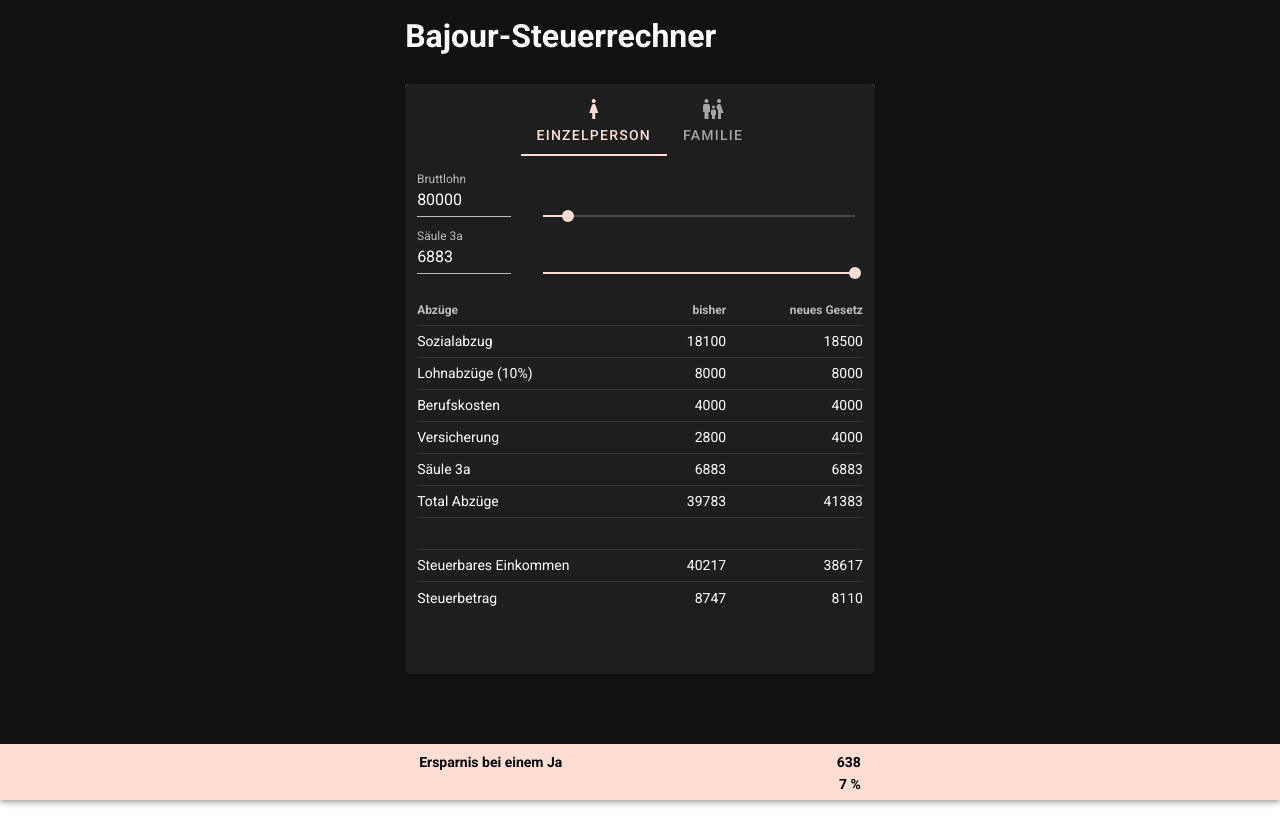
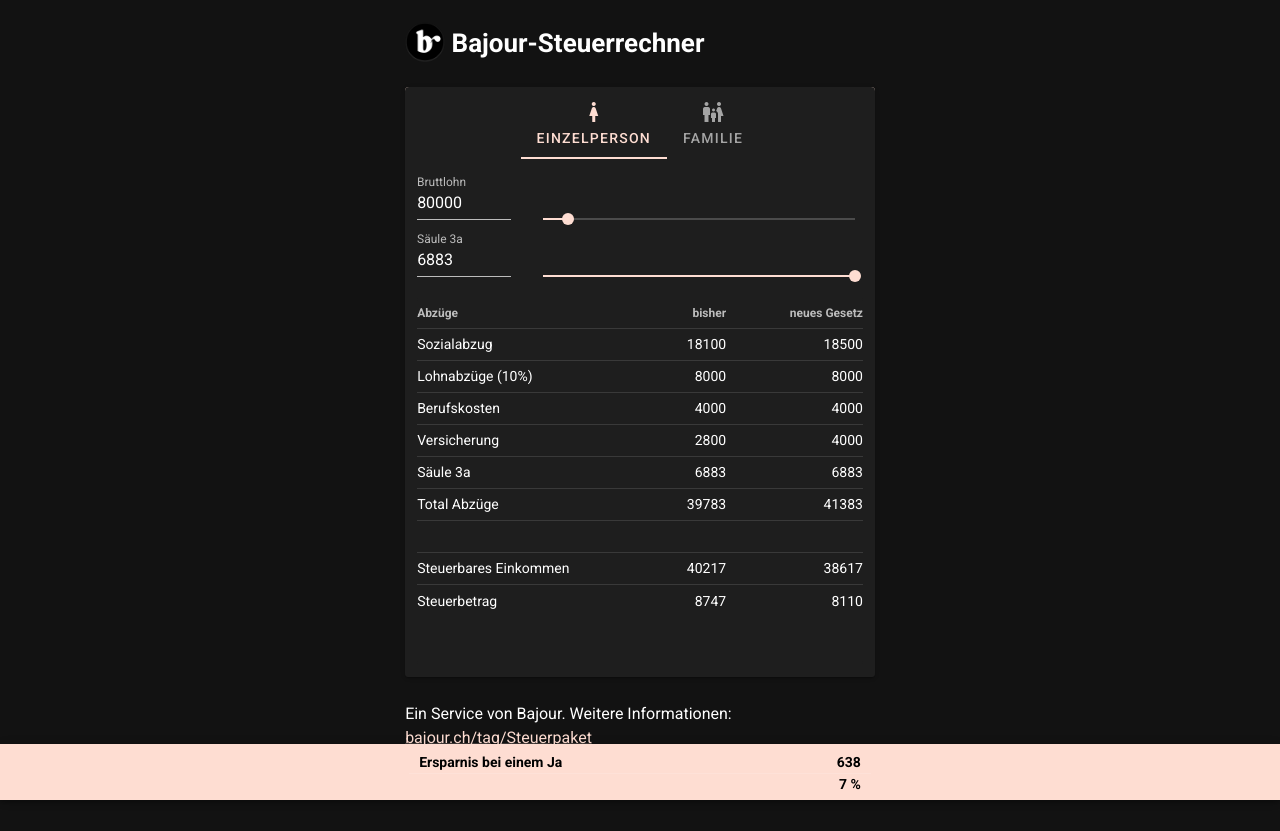
Before and after one commit to shufschmid/steuerrechner, a Nuxt app: page / in a window 1280 px wide. Before the commit the page ends 800 px from the top, so only its background shows below. Built offline with nearby package versions, Linux system fonts and the light colour scheme.

Commit message:
bottom line

```diff
--- a/layouts/default.vue
+++ b/layouts/default.vue
@@ -3,8 +3,7 @@
     <v-main>
       <v-container>
         <v-row>
-<!--          <img style="width: 40px; height: 40px" src="~/static/android-chrome-192x192.png" alt="bajour-logo"/>-->
-          <h1 class="text-md mx-auto col-sm-12 col-md-6 col-lg-5 col-12">Bajour-Steuerrechner</h1>
+            <h1 class="text-md mx-auto col-sm-12 col-md-6 col-lg-5 col-12" style="font-size: 26px"><img style="width: 40px; height: 40px; transform: translateY(10px)" src="~/static/android-chrome-192x192.png" alt="bajour-logo"/> Bajour-Steuerrechner</h1>
         </v-row>
        <Nuxt />
       </v-container>
--- a/pages/index.vue
+++ b/pages/index.vue
@@ -21,11 +21,12 @@
           </v-tab>
         </v-tabs>
 
-        <v-tabs-items v-model="tab">
+        <v-tabs-items v-model="tab" style="margin-bottom: 70px">
           <SingelPerson tab-item-value="einzelperson" />
           <Family tab-item-value="family" />
         </v-tabs-items>
       </v-card>
+      <p class="pt-2" style="color: white; transform: translateY(calc(-95%))">Ein Service von Bajour. Weitere Informationen: <a href="https://bajour.ch/tag/Steuerpaket">bajour.ch/tag/Steuerpaket</a></p>
     </v-col>
   </v-row>
 </template>
```
